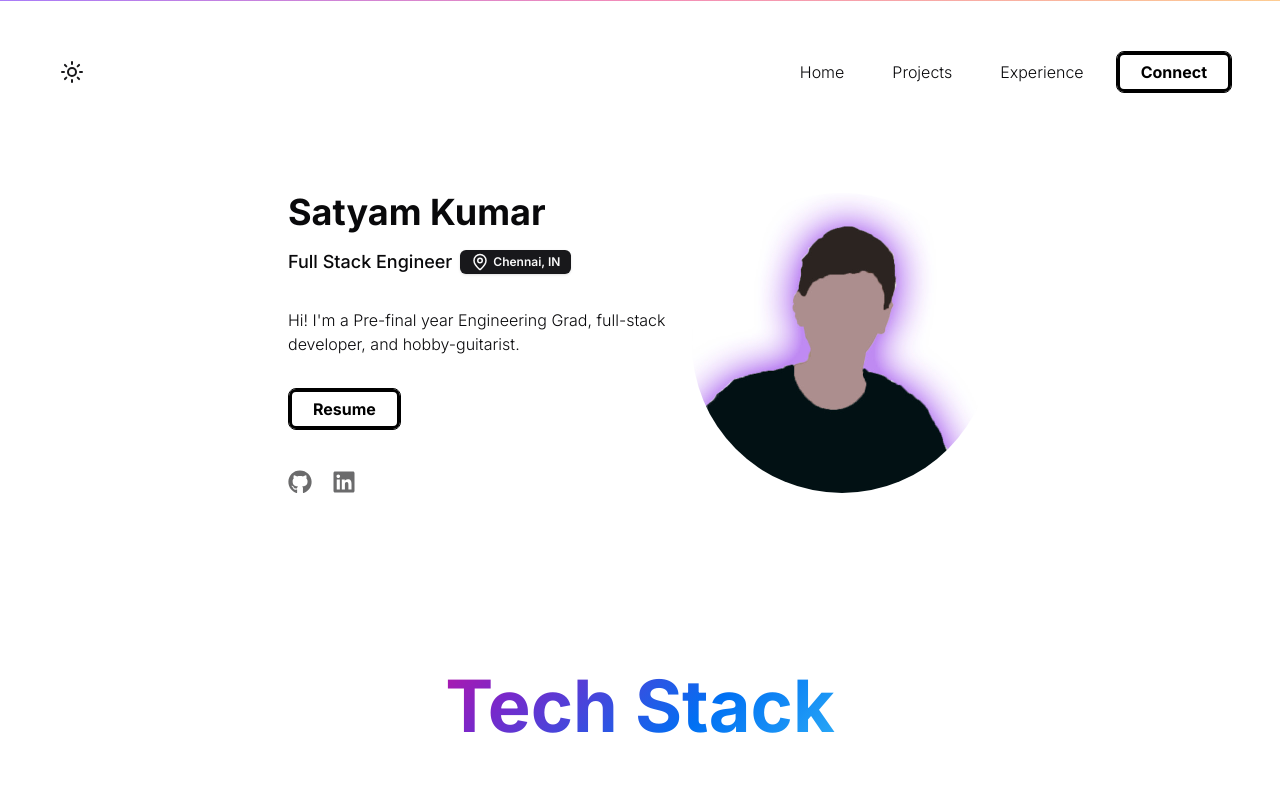
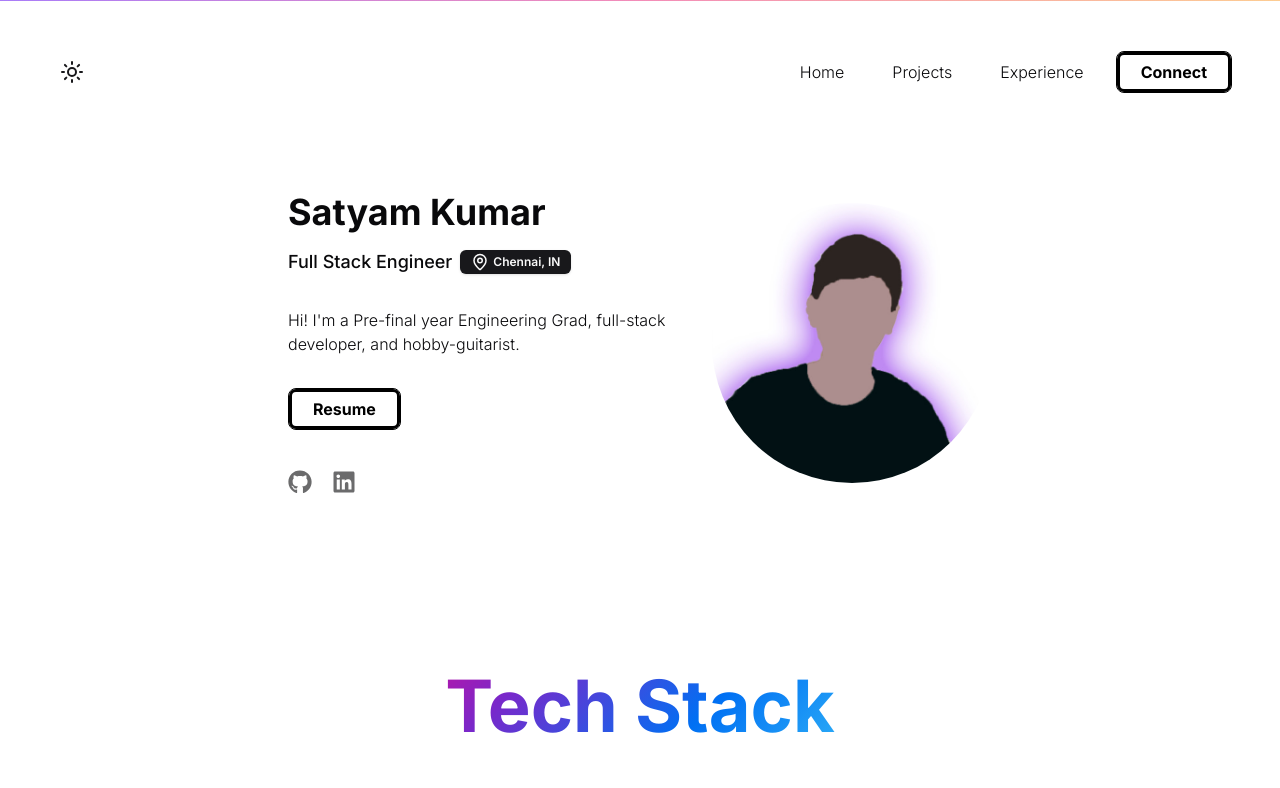
Before and after one commit to SKumr20/portfolio-v1, a Next.js app: page / in a window 1280 px wide. Shown: the top 788 px of the page. Built offline with nearby package versions, Linux system fonts and the light colour scheme; no server answers.

Commit message:
Fix Hero image size

```diff
--- a/src/components/sections/Hero.jsx
+++ b/src/components/sections/Hero.jsx
@@ -46,7 +46,7 @@ const Hero = () => {
             </div>
       </div>
       {/* Image div */}
-      <div className="min-w-[300px] w-[300px] h-[300px] relative">
+      <div className="min-w-[280px] w-[280px] h-[280px] relative">
         <Image
           src="/images/Hero.jpg"
           alt="Picture of the author"
```
